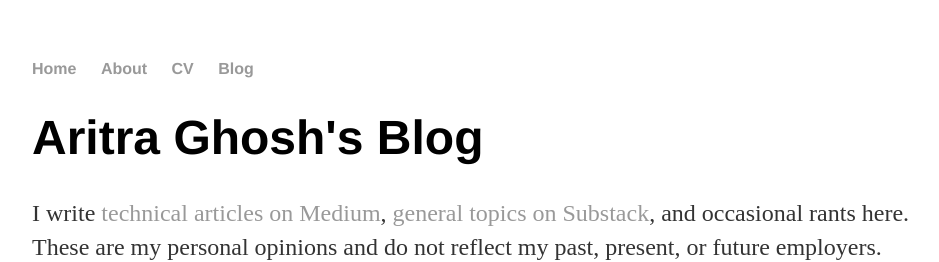
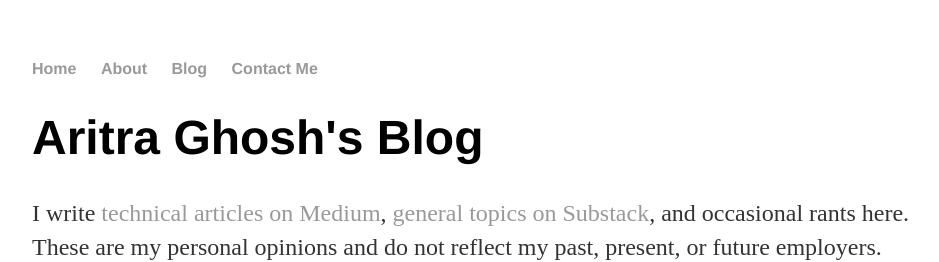
Before and after one commit to aritraghosh/aritraghosh.github.io, a Jekyll site: the page built from blog/index.html, in a window 1280 px wide. Shown: the top 262 px of the page, without its empty margins (160-1099 px from the left). Built offline with Jekyll 4.4.1, drawn with Linux system fonts in a browser that asks for light colours.

Commit message:
Update default.html

```diff
--- a/_layouts/default.html
+++ b/_layouts/default.html
@@ -10,8 +10,8 @@
 	    		<ul>
 	        		<li><a href="/">Home</a></li>
 		        	<li><a href="/about">About</a></li>
-	        		<li><a href="/cv">CV</a></li>
 	        		<li><a href="/blog">Blog</a></li>
+					<li><a href="/contact">Contact Me</a></li>
 	    		</ul>
 			</nav>
 			<div class="container">
```
